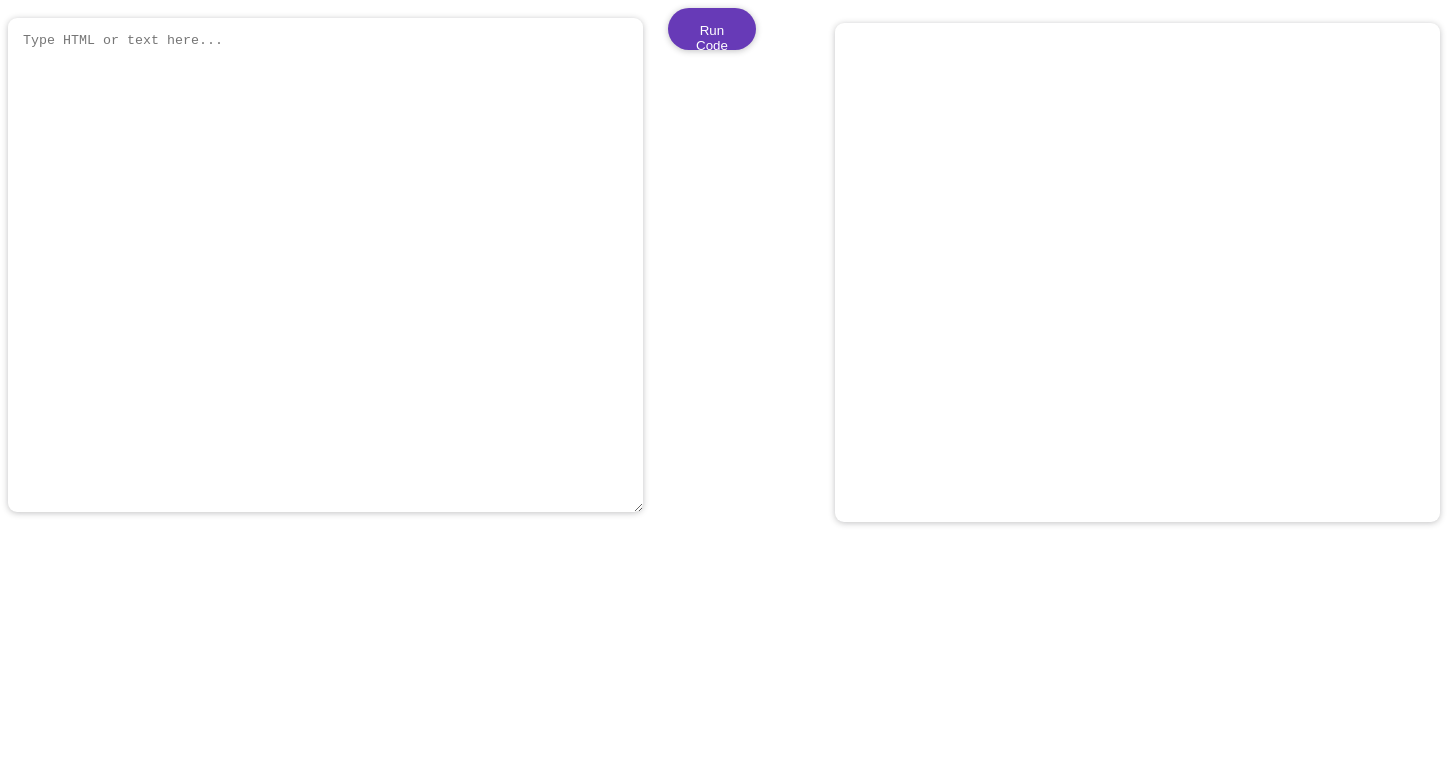
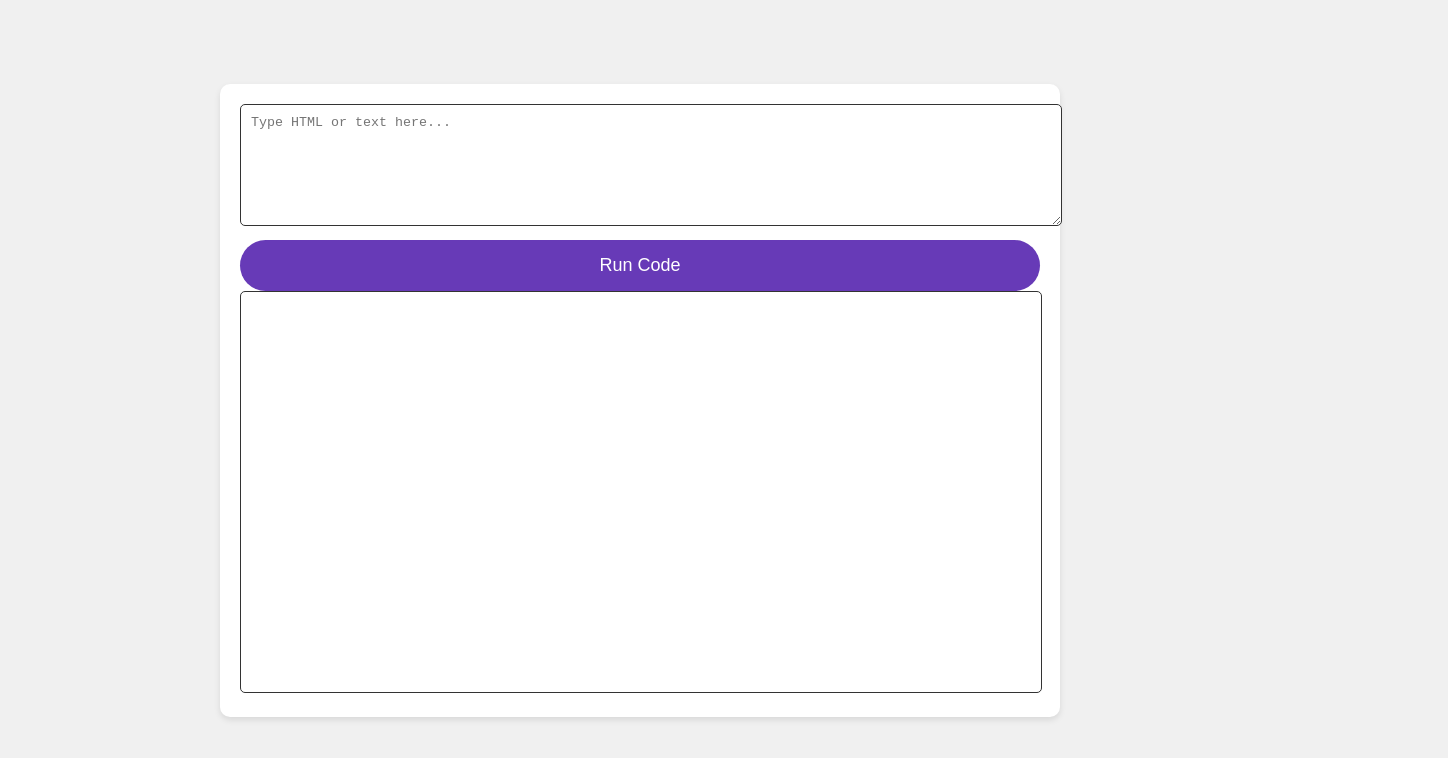
Before and after one commit to sudarshanchakra/live-code-editor, a plain HTML site: page index.html in a window 1280 px wide. Shown: the whole page, 1448 px wide, since content can reach past the window. Drawn offline with nearby package versions, Linux system fonts and the light colour scheme.

Commit message:
Update index.html

```diff
--- a/index.html
+++ b/index.html
@@ -4,60 +4,74 @@
     <meta charset="UTF-8">
     <meta http-equiv="X-UA-Compatible" content="IE=edge">
     <meta name="viewport" content="width=device-width, initial-scale=1.0">
-    <title>Document</title>
-    <script src="https://code.jquery.com/jquery-1.12.4.min.js"></script>
+    <title>Powerful HTML Page</title>
+    <script src="https://code.jquery.com/jquery-3.6.0.min.js"></script>
     <style type="text/css">
-        br { display: none; }
-         textarea, iframe{display: block;margin: 10px 0;width:100%;border: 1px solid #333;}
-        .tool_input{
-    padding: 15px;
-    border-radius: 9px;
-    width: 618px;
-    box-shadow: 0 1px 6px 0 rgb(32 33 36 / 28%);
+        /* Reset default browser styles */
+        body, button, textarea, iframe {
+            margin: 0;
+            padding: 0;
             border: 0;
-    margin-right: 25px;
         }
-.tool_button{
+
+        body {
+            display: flex;
+            justify-content: center;
+            align-items: center;
+            height: 100vh;
+            background-color: #f0f0f0;
+        }
+
+        .tool_container {
+            width: 800px;
+            padding: 20px;
+            background-color: #fff;
+            border-radius: 10px;
+            box-shadow: 0 3px 6px rgba(0, 0, 0, 0.1);
+        }
+
+        .tool_input {
+            width: 100%;
+            height: 100px;
+            border: 1px solid #333;
+            border-radius: 5px;
+            padding: 10px;
+            margin-bottom: 10px;
+        }
+
+        .tool_button {
+            display: block;
+            width: 100%;
             padding: 15px;
             border-radius: 70px;
-    box-shadow: 0 1px 6px 0 rgb(32 33 36 / 28%);
-    border: 0;
             background-color: #673ab7;
             color: white;
-    height: 42px;
-}
-.tool_form{
-    display: block;
-    margin-left: 387px;
-    margin-top: 48px;
-}
-.tool_output{
-    margin: 0px;
-    width: 568px;
-    height: 499px;
-    display: block;
-    width: 618px;
-    margin-left: 79px;
-    margin-top: 15px;
-    /* padding: 15px; */
-    width: 618px;
-    box-shadow: 0 1px 6px 0 rgb(32 33 36 / 28%);
-    border: 0;
-    border-radius: 9px;
+            font-size: 18px;
+            text-align: center;
+            cursor: pointer;
         }
 
+        .tool_button:hover {
+            background-color: #501b8a;
+        }
+
+        .tool_output {
+            width: 100%;
+            height: 400px;
+            border: 1px solid #333;
+            border-radius: 5px;
+        }
     </style>
 </head>
-<body style="display: inline-flex;">
-    <textarea rows="5" cols="50" class="tool_input" placeholder="Type HTML or text here..."></textarea><br>
-
-    <button class="tool_button" type="button" onclick="updateIframe()"><i class="fa fa-pencil-square-o"></i> Run Code </button>
-
+<body>
+    <div class="tool_container">
+        <textarea rows="5" class="tool_input" placeholder="Type HTML or text here..."></textarea>
+        <button class="tool_button" type="button" onclick="updateIframe()">Run Code</button>
         <iframe id="myframe" class="tool_output"></iframe>
-
+    </div>
 </body>
 <script type="text/javascript">
-    function updateIframe(){
+    function updateIframe() {
         var myFrame = $("#myframe").contents().find('body');
         var textareaValue = $("textarea").val();
         myFrame.html(textareaValue);
```
Lines whose indentation alone changed are shown as unchanged.
